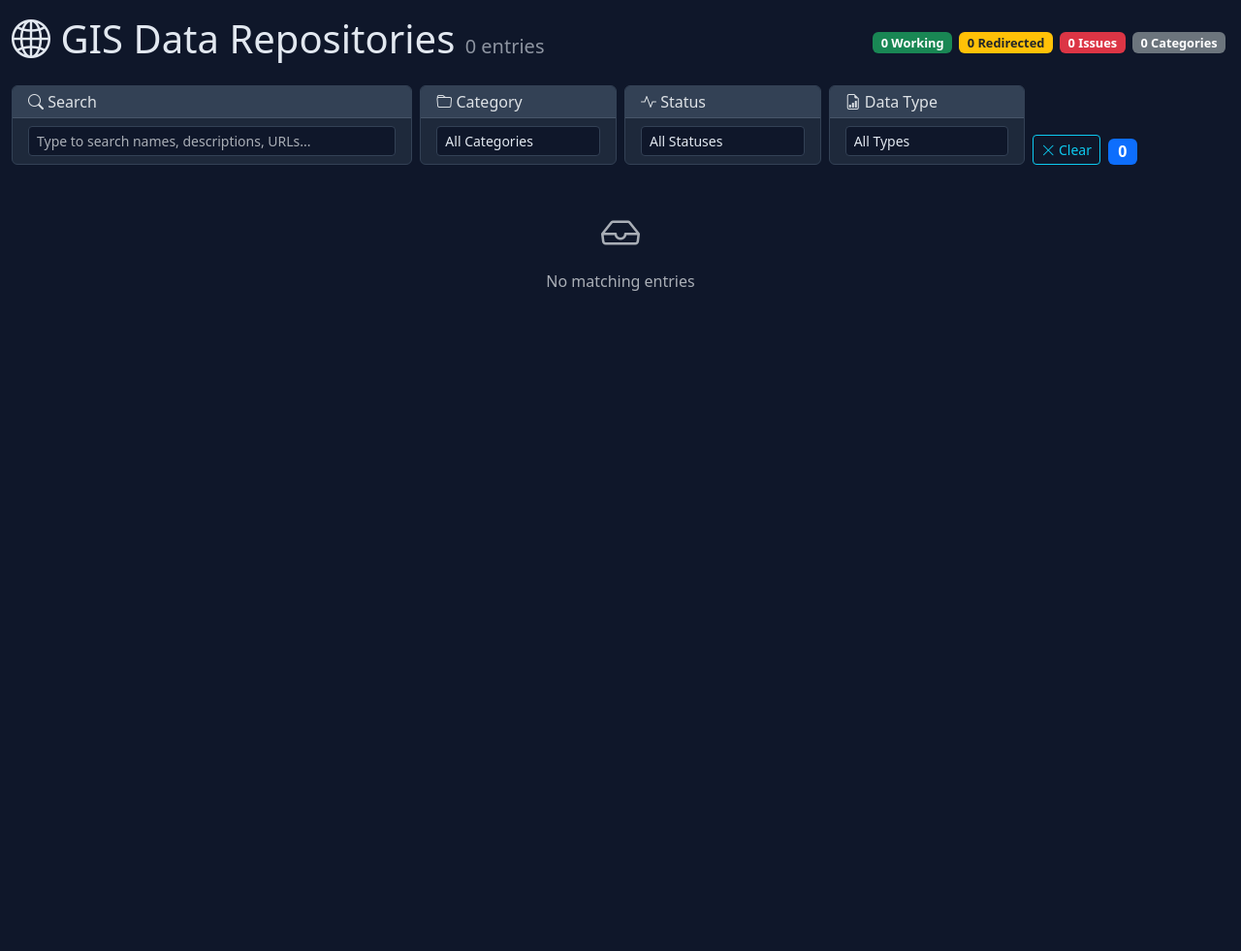
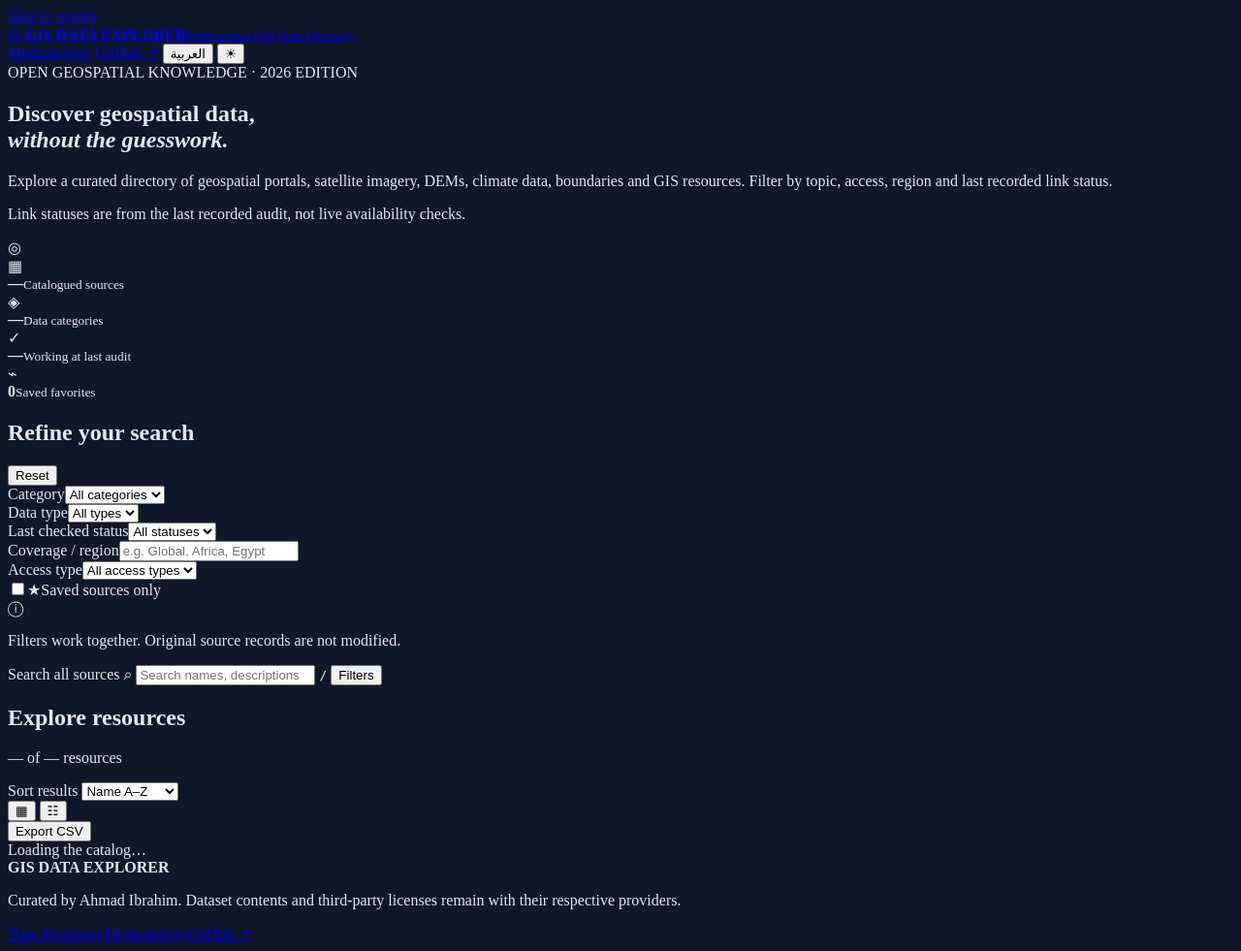
Before and after one commit to ahmadibrahim4geo/gis-data-repositories-professional-2026, a Flask app: page / in a window 1280 px wide. Shown: the whole page at 97% size. Before the commit the page ends 300 px from the top, so only its background shows below. Run offline with Flask 3, Linux system fonts and the light colour scheme; parts of the project's set-up code (start-up, migrations or seed data) failed here and were passed over.

Commit message:
Redesign GIS catalog interface: app/templates/index.html

```diff
--- a/app/templates/index.html
+++ b/app/templates/index.html
@@ -1,86 +1,109 @@
 <!DOCTYPE html>
-<html lang="en" data-bs-theme="dark">
+<html lang="en" data-theme="dark">
 <head>
   <meta charset="UTF-8">
   <meta name="viewport" content="width=device-width, initial-scale=1.0">
-<title>GIS Data Repositories — Search</title>
-<link href="https://cdn.jsdelivr.net/npm/bootstrap@5.3.2/dist/css/bootstrap.min.css" rel="stylesheet">
-<link href="https://cdn.jsdelivr.net/npm/bootstrap-icons@1.11.1/font/bootstrap-icons.css" rel="stylesheet">
-<link href="{{ url_for('static', filename='style.css') }}" rel="stylesheet">
+  <meta name="theme-color" content="#101820">
+  <meta name="description" content="Discover open GIS data, satellite imagery, elevation models, geospatial portals and mapping resources in an accessible bilingual catalog.">
+  <title>GIS Data Explorer | Professional Geospatial Data Directory</title>
+  <link rel="stylesheet" href="{{ url_for('static', filename='style.css') }}">
+  <script defer src="{{ url_for('static', filename='app.js') }}"></script>
 </head>
 <body>
-<div class="container-fluid py-3">
-  <div class="d-flex justify-content-between align-items-center mb-3">
-    <h1><i class="bi bi-globe2"></i> GIS Data Repositories <small>{{ total }} entries</small></h1>
-    <span id="stats">
-      <span class="badge bg-success me-1"><span id="countWorking">{{ working }}</span> Working</span>
-      <span class="badge bg-warning text-dark me-1"><span id="countRedirected">{{ redirected }}</span> Redirected</span>
-      <span class="badge bg-danger me-1"><span id="countBroken">{{ broken }}</span> Issues</span>
-      <span class="badge bg-secondary me-1">{{ num_categories }} Categories</span>
-    </span>
+  <a class="skip-link" href="#results-heading" data-i18n="skip">Skip to results</a>
+  <header class="topbar">
+    <div class="topbar-inner">
+      <a class="brand" href="#top" aria-label="GIS Data Explorer home">
+        <span class="brand-icon" aria-hidden="true">◎</span>
+        <span><strong>GIS DATA EXPLORER</strong><small data-i18n="brandTag">Professional GIS Data Directory</small></span>
+      </a>
+      <nav class="top-actions" aria-label="Primary navigation">
+        <a class="header-link" href="https://github.com/ahmadibrahim4geo/gis-data-repositories-professional-2026/blob/main/docs/methodology.md" target="_blank" rel="noopener" data-i18n="methodology">Methodology</a>
+        <a class="header-link" href="https://github.com/ahmadibrahim4geo/gis-data-repositories-professional-2026" target="_blank" rel="noopener noreferrer">GitHub ↗</a>
+        <button type="button" id="lang-toggle" class="utility-btn" aria-label="Switch language" title="Switch language">العربية</button>
+        <button type="button" id="theme-toggle" class="utility-btn theme-btn" aria-label="Toggle light or dark theme" title="Toggle theme">☀</button>
+      </nav>
     </div>
+  </header>
 
-  <div class="row g-2 mb-3 filters">
-    <div class="col-md-4">
-      <div class="card">
-        <div class="card-header py-1"><i class="bi bi-search"></i> Search</div>
-        <div class="card-body py-2">
-          <input id="search" class="form-control form-control-sm" placeholder="Type to search names, descriptions, URLs..." oninput="filterData()">
+  <main id="top">
+    <section class="intro wrap" aria-labelledby="page-title">
+      <div class="eyebrow"><span class="signal" aria-hidden="true"></span> <span data-i18n="eyebrow">OPEN GEOSPATIAL KNOWLEDGE · 2026 EDITION</span></div>
+      <div class="intro-main">
+        <div>
+          <h1 id="page-title"><span data-i18n="heroTitle">Discover geospatial data,</span><br><em data-i18n="heroHighlight">without the guesswork.</em></h1>
+          <p class="subtitle" data-i18n="heroDesc">Explore a curated directory of geospatial portals, satellite imagery, DEMs, climate data, boundaries and GIS resources. Filter by topic, access, region and last recorded link status.</p>
+          <p class="audit-note" data-i18n="auditNote">Link statuses are from the last recorded audit, not live availability checks.</p>
+        </div>
+        <div class="hero-visual" aria-hidden="true">
+          <div class="hero-orbit orbit-one"></div><div class="hero-orbit orbit-two"></div><div class="hero-orbit orbit-three"></div>
+          <div class="hero-globe">◎</div>
+          <span class="orbit-pin pin-one"></span><span class="orbit-pin pin-two"></span><span class="orbit-pin pin-three"></span>
         </div>
       </div>
+      <div class="metric-strip" aria-label="Catalog summary">
+        <div class="metric"><span class="metric-icon">▦</span><div><strong id="metric-total">—</strong><small data-i18n="metricSources">Catalogued sources</small></div></div>
+        <div class="metric"><span class="metric-icon">◈</span><div><strong id="metric-categories">—</strong><small data-i18n="metricCategories">Data categories</small></div></div>
+        <div class="metric"><span class="metric-icon">✓</span><div><strong id="metric-working">—</strong><small data-i18n="metricWorking">Working at last audit</small></div></div>
+        <div class="metric"><span class="metric-icon">⌁</span><div><strong id="metric-saved">0</strong><small data-i18n="metricSaved">Saved favorites</small></div></div>
       </div>
-    <div class="col-md-2">
-      <div class="card">
-        <div class="card-header py-1"><i class="bi bi-folder"></i> Category</div>
-        <div class="card-body py-2">
-          <select id="category" class="form-select form-select-sm" onchange="filterData()">
-            <option value="">All Categories</option>
-            {% for c in categories %}
-            <option value="{{ c }}">{{ c }}</option>
-            {% endfor %}
+    </section>
+
+    <section class="workspace wrap" aria-label="Data discovery workspace">
+      <aside class="filters-panel" id="filters-panel" aria-labelledby="filters-heading">
+        <div class="panel-title"><h2 id="filters-heading" data-i18n="filterTitle">Refine your search</h2><button class="text-btn" type="button" id="reset-side" data-i18n="reset">Reset</button></div>
+        <div class="field"><label for="filter-category" data-i18n="category">Category</label><select id="filter-category"><option value="" data-i18n="allCategories">All categories</option></select></div>
+        <div class="field"><label for="filter-type" data-i18n="dataType">Data type</label><select id="filter-type"><option value="" data-i18n="allTypes">All types</option></select></div>
+        <div class="field"><label for="filter-status" data-i18n="linkStatus">Last checked status</label><select id="filter-status"><option value="" data-i18n="allStatuses">All statuses</option></select></div>
+        <div class="field"><label for="filter-coverage" data-i18n="coverage">Coverage / region</label><input type="search" id="filter-coverage" data-placeholder="coveragePlaceholder" placeholder="e.g. Global, Africa, Egypt"></div>
+        <div class="field"><label for="filter-access" data-i18n="access">Access type</label><select id="filter-access"><option value="" data-i18n="allAccess">All access types</option></select></div>
+        <label class="checkbox-line"><input type="checkbox" id="favorites-only"><span aria-hidden="true">★</span><span data-i18n="favoritesOnly">Saved sources only</span></label>
+        <div class="filter-hint"><span>ⓘ</span><p data-i18n="filtersHelp">Filters work together. Original source records are not modified.</p></div>
+      </aside>
+
+      <div class="results-panel">
+        <div class="search-block">
+          <label class="sr-only" for="search" data-i18n="searchLabel">Search all sources</label>
+          <span class="search-icon" aria-hidden="true">⌕</span>
+          <input id="search" type="search" autocomplete="off" data-placeholder="searchPlaceholder" placeholder="Search names, descriptions, URLs and providers…">
+          <kbd>/</kbd>
+          <button type="button" id="mobile-filters" class="mobile-filter-btn" aria-controls="filters-panel" aria-expanded="false" data-i18n="filters">Filters</button>
+        </div>
+        <div class="results-toolbar">
+          <div><h2 id="results-heading" data-i18n="resultsTitle">Explore resources</h2><p class="results-subtitle"><span id="result-count" aria-live="polite">—</span> <span data-i18n="resultsOf">of</span> <span id="result-total">—</span> <span data-i18n="resources">resources</span></p></div>
+          <div class="toolbar-controls">
+            <label class="sr-only" for="sort" data-i18n="sortLabel">Sort results</label>
+            <select id="sort" class="sort-select">
+              <option value="name" data-i18n="sortName">Name A–Z</option>
+              <option value="nameDesc" data-i18n="sortNameDesc">Name Z–A</option>
+              <option value="status" data-i18n="sortStatus">Working first</option>
+              <option value="quality" data-i18n="sortQuality">Quality score</option>
             </select>
+            <div class="view-toggle" role="group" aria-label="Results layout">
+              <button id="grid-view" type="button" aria-label="Grid layout" aria-pressed="true" title="Grid layout">▦</button>
+              <button id="list-view" type="button" aria-label="List layout" aria-pressed="false" title="List layout">☷</button>
+            </div>
+            <button id="export-csv" class="export-btn" type="button" data-i18n="export">Export CSV</button>
           </div>
         </div>
+        <div class="active-filters" id="active-filters" aria-live="polite"></div>
+        <div id="notice" class="notice" role="status" hidden></div>
+        <div id="results" class="results-grid" aria-live="polite" aria-busy="true">
+          <div class="loading-state"><span class="spinner"></span><span data-i18n="loading">Loading the catalog…</span></div>
         </div>
-    <div class="col-md-2">
-      <div class="card">
-        <div class="card-header py-1"><i class="bi bi-activity"></i> Status</div>
-        <div class="card-body py-2">
-          <select id="status" class="form-select form-select-sm" onchange="filterData()">
-            <option value="">All Statuses</option>
-            {% for s in statuses %}
-            <option value="{{ s }}">{{ s }}</option>
-            {% endfor %}
-          </select>
+        <div class="pager" id="pager" hidden>
+          <button id="prev-page" type="button" data-i18n="previous">← Previous</button>
+          <span id="page-indicator" aria-live="polite"></span>
+          <button id="next-page" type="button" data-i18n="next">Next →</button>
         </div>
       </div>
-    </div>
-    <div class="col-md-2">
-      <div class="card">
-        <div class="card-header py-1"><i class="bi bi-file-earmark-bar-graph"></i> Data Type</div>
-        <div class="card-body py-2">
-          <select id="dataType" class="form-select form-select-sm" onchange="filterData()">
-            <option value="">All Types</option>
-            {% for t in data_types %}
-            <option value="{{ t }}">{{ t }}</option>
-            {% endfor %}
-          </select>
-        </div>
-      </div>
-    </div>
-    <div class="col-md-2 d-flex align-items-end gap-2">
-      <button class="btn btn-sm btn-outline-info" onclick="clearFilters()"><i class="bi bi-x-lg"></i> Clear</button>
-      <span id="count" class="badge bg-primary fs-6">{{ total }}</span>
-    </div>
-  </div>
+    </section>
+  </main>
 
-  <div id="loading" class="text-center py-4"><div class="spinner-border text-primary"></div></div>
-  <div id="results" class="row g-2"></div>
-</div>
-
-<script>
-const DATA = {{ data | tojson }};
-</script>
-<script src="{{ url_for('static', filename='app.js') }}"></script>
+  <footer class="footer wrap">
+    <div><strong>GIS DATA EXPLORER</strong><p data-i18n="footerText">Curated by Ahmad Ibrahim. Dataset contents and third-party licenses remain with their respective providers.</p></div>
+    <div class="footer-links"><a href="https://github.com/ahmadibrahim4geo/gis-data-repositories-professional-2026/blob/main/docs/data_dictionary.md" target="_blank" rel="noopener" data-i18n="dataDictionary">Data dictionary</a><a href="https://github.com/ahmadibrahim4geo/gis-data-repositories-professional-2026/blob/main/docs/methodology.md" target="_blank" rel="noopener" data-i18n="methodology">Methodology</a><a href="https://github.com/ahmadibrahim4geo/gis-data-repositories-professional-2026" target="_blank" rel="noopener noreferrer">GitHub ↗</a></div>
+  </footer>
+  <script>window.CATALOG_CONFIG = { initialData: {{ data | tojson }} };</script>
 </body>
 </html>
```
Lines whose indentation alone changed are shown as unchanged.
